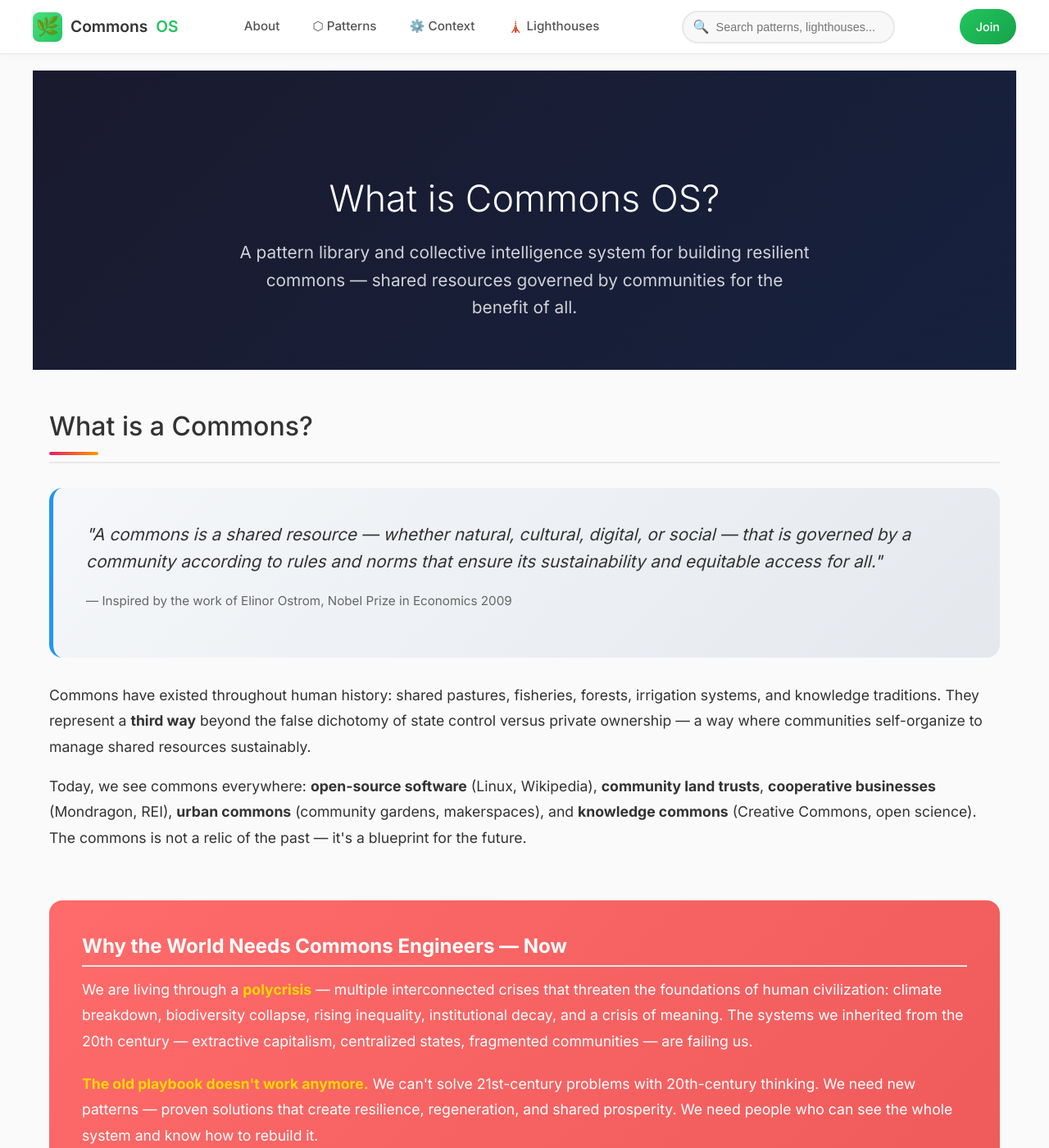
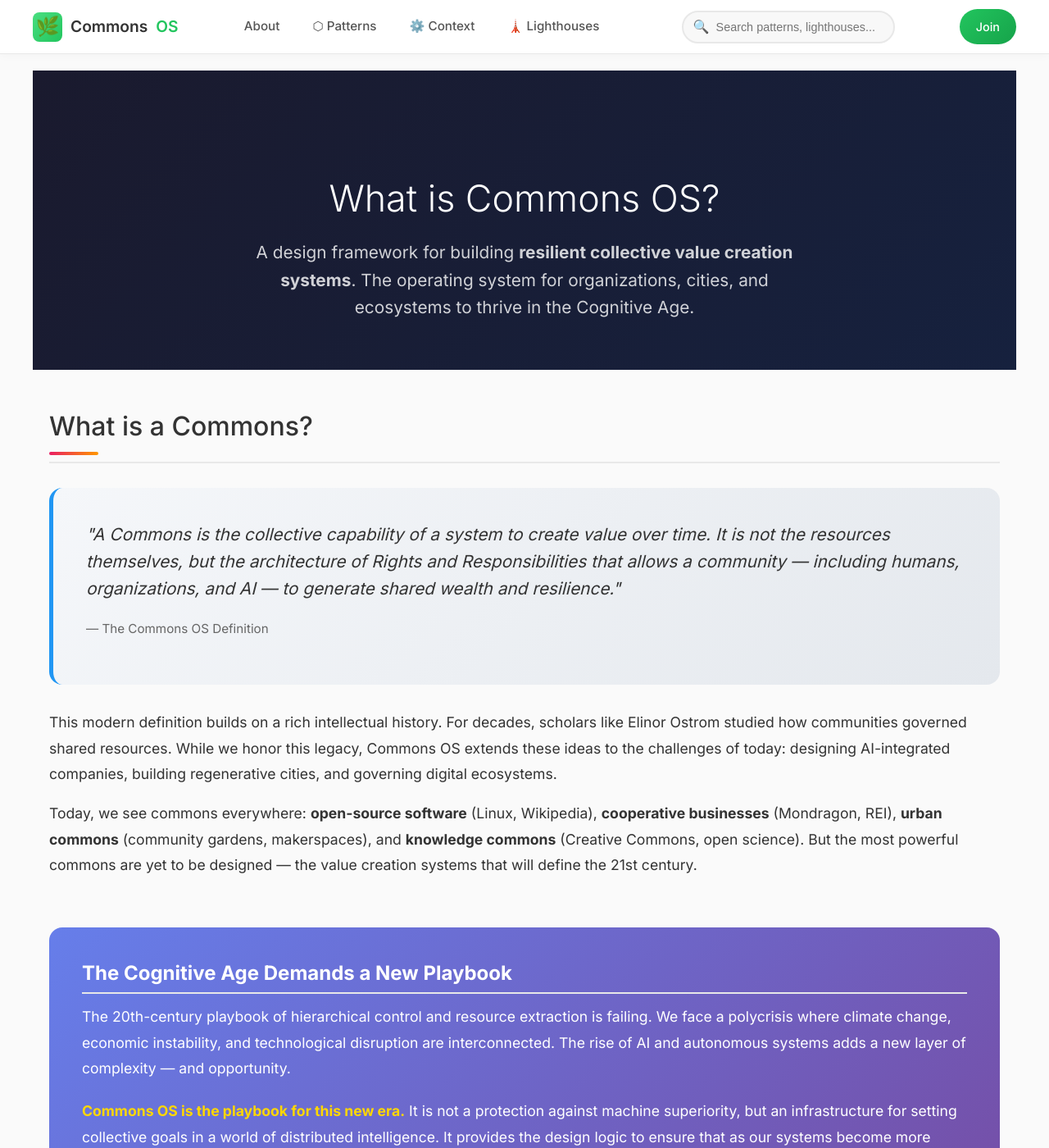
Before and after one commit to Commons-OS/commons-os.github.io, a Jekyll site: the page built from about/index.html, in a window 1280 px wide and 1400 px high. Shown: the whole window at 82% size. Built offline with Jekyll 4.4.1, drawn with Linux system fonts in a browser that asks for light colours; comment, search, counter and statistics services are not loaded; some of the changed text lies outside the part shown.

Commit message:
Reposition About page: assertive Commons definition for Cognitive Age
Key changes:
- New hero: 'resilient collective value creation systems' instead of 'shared resources governed by communities'
- New Commons definition: 'collective capability to create value' instead of Ostrom-style resource governance
- Added 'Cognitive Age' section explaining why Commons OS matters now
- Reframed Commons Engineer as 'systems architect' with concrete superpowers
- Added canonical examples section (Tesla, Mondragon, Buurtzorg)
- Moved historical references (Ostrom) to 'Standing on Shoulders' section
- Updated challenge card: 'AI & Autonomy' instead of 'Technological Disruption'

This shifts positioning from defensive (explaining Commons through history) to assertive (owning the category for the future).

```diff
--- a/about/index.html
+++ b/about/index.html
@@ -83,31 +83,31 @@
     font-size: 0.95em;
   }
 
-  /* Urgency Section */
-  .urgency-section {
-    background: linear-gradient(135deg, #ff6b6b 0%, #ee5a5a 100%);
+  /* Cognitive Age Section */
+  .cognitive-age-section {
+    background: linear-gradient(135deg, #667eea 0%, #764ba2 100%);
     color: white;
     border-radius: 16px;
     padding: 40px;
     margin: 40px 0;
   }
 
-  .urgency-section h2 {
+  .cognitive-age-section h2 {
     color: white;
     margin-top: 0;
   }
 
-  .urgency-section h2::after {
+  .cognitive-age-section h2::after {
     background: rgba(255,255,255,0.5);
   }
 
-  .urgency-section p {
+  .cognitive-age-section p {
     font-size: 1.1em;
     line-height: 1.8;
     margin-bottom: 20px;
   }
 
-  .urgency-section strong {
+  .cognitive-age-section strong {
     color: #ffd700;
   }
 
@@ -151,12 +151,11 @@
 
   /* Commons Engineer Section */
   .engineer-section {
-    background: linear-gradient(135deg, #667eea 0%, #764ba2 100%);
+    background: linear-gradient(135deg, #ff6b6b 0%, #ee5a5a 100%);
     color: white;
     border-radius: 16px;
     padding: 50px 40px;
     margin: 40px 0;
-    text-align: center;
   }
 
   .engineer-section h2 {
@@ -165,7 +164,7 @@
   }
 
   .engineer-section h2::after {
-    margin: 15px auto 0;
+    margin: 15px 0 0;
     background: rgba(255,255,255,0.5);
   }
 
@@ -173,12 +172,12 @@
     font-size: 1.15em;
     line-height: 1.8;
     max-width: 800px;
-    margin: 0 auto 30px;
+    margin-bottom: 20px;
   }
 
   .engineer-traits {
     display: flex;
-    justify-content: center;
+    justify-content: flex-start;
     gap: 30px;
     flex-wrap: wrap;
     margin-top: 30px;
@@ -189,6 +188,61 @@
     padding: 15px 25px;
     border-radius: 30px;
     font-weight: 500;
+  }
+
+  /* Superpowers List */
+  .superpowers-list {
+    list-style: none;
+    padding: 0;
+    margin: 25px 0;
+  }
+
+  .superpowers-list li {
+    font-size: 1.1em;
+    line-height: 1.8;
+    margin-bottom: 12px;
+    padding-left: 30px;
+    position: relative;
+  }
+
+  .superpowers-list li::before {
+    content: '→';
+    position: absolute;
+    left: 0;
+    color: rgba(255,255,255,0.7);
+  }
+
+  /* Canonical Examples Section */
+  .examples-section {
+    background: #fafafa;
+    border-radius: 16px;
+    padding: 40px;
+    margin: 40px 0;
+  }
+
+  .examples-section h2::after {
+    background: linear-gradient(90deg, var(--warm-green), var(--warm-blue));
+  }
+
+  .example-card {
+    background: white;
+    border-radius: 12px;
+    padding: 25px;
+    margin-bottom: 20px;
+    box-shadow: 0 2px 10px rgba(0,0,0,0.05);
+    border-left: 4px solid var(--warm-green);
+  }
+
+  .example-card h4 {
+    margin: 0 0 10px 0;
+    color: var(--text-dark);
+    font-size: 1.2em;
+  }
+
+  .example-card p {
+    margin: 0;
+    color: var(--text-muted);
+    line-height: 1.7;
   }
 
   /* Three Engines Section */
@@ -245,7 +299,7 @@
 
   /* History Section */
   .history-section {
-    background: #fafafa;
+    background: linear-gradient(135deg, #f5f7fa 0%, #e8ecf1 100%);
     border-radius: 16px;
     padding: 40px;
     margin: 40px 0;
@@ -266,17 +320,24 @@
   .cta-section {
     text-align: center;
     padding: 50px 20px;
-    background: linear-gradient(135deg, #f5f7fa 0%, #e8ecf1 100%);
+    background: linear-gradient(135deg, #1a1a2e 0%, #16213e 100%);
     border-radius: 16px;
     margin: 40px 0;
+    color: white;
   }
 
   .cta-section h2 {
     margin-top: 0;
+    color: white;
   }
 
   .cta-section h2::after {
     margin: 15px auto 0;
+    background: rgba(255,255,255,0.3);
+  }
+
+  .cta-section p {
+    color: rgba(255,255,255,0.8);
   }
 
   .cta-buttons {
@@ -307,21 +368,21 @@
   }
 
   .cta-secondary {
-    background: white;
-    color: var(--text-dark);
-    border: 2px solid #ddd;
+    background: rgba(255,255,255,0.1);
+    color: white;
+    border: 2px solid rgba(255,255,255,0.3);
   }
 
   .cta-secondary:hover {
-    border-color: var(--warm-blue);
-    color: var(--warm-blue);
+    background: rgba(255,255,255,0.2);
+    border-color: rgba(255,255,255,0.5);
   }
 </style>
 
 <!-- Hero Section -->
 <div class="about-hero">
   <h1>What is Commons OS?</h1>
-  <p class="subtitle">A pattern library and collective intelligence system for building resilient commons — shared resources governed by communities for the benefit of all.</p>
+  <p class="subtitle">A design framework for building <strong>resilient collective value creation systems</strong>. The operating system for organizations, cities, and ecosystems to thrive in the Cognitive Age.</p>
 </div>
 
 <!-- What is a Commons? -->
@@ -330,34 +391,34 @@
 
   <div class="commons-definition">
     <blockquote>
-      "A commons is a shared resource — whether natural, cultural, digital, or social — that is governed by a community according to rules and norms that ensure its sustainability and equitable access for all."
+      "A Commons is the collective capability of a system to create value over time. It is not the resources themselves, but the architecture of Rights and Responsibilities that allows a community — including humans, organizations, and AI — to generate shared wealth and resilience."
     </blockquote>
-    <p class="attribution">— Inspired by the work of Elinor Ostrom, Nobel Prize in Economics 2009</p>
+    <p class="attribution">— The Commons OS Definition</p>
   </div>
 
   <p style="font-size: 1.1em; line-height: 1.8; color: var(--text-dark);">
-    Commons have existed throughout human history: shared pastures, fisheries, forests, irrigation systems, and knowledge traditions. They represent a <strong>third way</strong> beyond the false dichotomy of state control versus private ownership — a way where communities self-organize to manage shared resources sustainably.
+    This modern definition builds on a rich intellectual history. For decades, scholars like Elinor Ostrom studied how communities governed shared resources. While we honor this legacy, Commons OS extends these ideas to the challenges of today: designing AI-integrated companies, building regenerative cities, and governing digital ecosystems.
   </p>
 
   <p style="font-size: 1.1em; line-height: 1.8; color: var(--text-dark);">
-    Today, we see commons everywhere: <strong>open-source software</strong> (Linux, Wikipedia), <strong>community land trusts</strong>, <strong>cooperative businesses</strong> (Mondragon, REI), <strong>urban commons</strong> (community gardens, makerspaces), and <strong>knowledge commons</strong> (Creative Commons, open science). The commons is not a relic of the past — it's a blueprint for the future.
+    Today, we see commons everywhere: <strong>open-source software</strong> (Linux, Wikipedia), <strong>cooperative businesses</strong> (Mondragon, REI), <strong>urban commons</strong> (community gardens, makerspaces), and <strong>knowledge commons</strong> (Creative Commons, open science). But the most powerful commons are yet to be designed — the value creation systems that will define the 21st century.
   </p>
 </div>
 
-<!-- Why Now? The Urgency -->
-<div class="urgency-section">
-  <h2>Why the World Needs Commons Engineers — Now</h2>
+<!-- Why Now? The Cognitive Age -->
+<div class="cognitive-age-section">
+  <h2>The Cognitive Age Demands a New Playbook</h2>
 
   <p>
-    We are living through a <strong>polycrisis</strong> — multiple interconnected crises that threaten the foundations of human civilization: climate breakdown, biodiversity collapse, rising inequality, institutional decay, and a crisis of meaning. The systems we inherited from the 20th century — extractive capitalism, centralized states, fragmented communities — are failing us.
+    The 20th-century playbook of hierarchical control and resource extraction is failing. We face a polycrisis where climate change, economic instability, and technological disruption are interconnected. The rise of AI and autonomous systems adds a new layer of complexity — and opportunity.
   </p>
 
   <p>
-    <strong>The old playbook doesn't work anymore.</strong> We can't solve 21st-century problems with 20th-century thinking. We need new patterns — proven solutions that create resilience, regeneration, and shared prosperity. We need people who can see the whole system and know how to rebuild it.
+    <strong>Commons OS is the playbook for this new era.</strong> It is not a protection against machine superiority, but an infrastructure for setting collective goals in a world of distributed intelligence. It provides the design logic to ensure that as our systems become more autonomous, they remain aligned with our shared purpose and values.
   </p>
 
   <p>
-    <strong>We call these people Commons Engineers.</strong>
+    Our focus is not on restricting resources, but on <strong>enabling new forms of value creation</strong> that are adaptive, attractive, and future-fit. We help you design systems that are not just sustainable, but <strong>superior under complexity</strong>.
   </p>
 </div>
 
@@ -398,13 +459,13 @@
 
     <div class="challenge-card">
       <div class="icon">🤖</div>
-      <h4>Technological Disruption</h4>
-      <p>AI and automation reshaping work, surveillance capitalism, digital divides widening.</p>
+      <h4>AI & Autonomy</h4>
+      <p>Autonomous systems reshaping work and governance, requiring new frameworks for human-machine collaboration.</p>
     </div>
   </div>
 
   <p style="font-size: 1.1em; line-height: 1.8; color: var(--text-dark); margin-top: 30px;">
-    These challenges are interconnected — and so are the solutions. <strong>Commons OS</strong> is a library of patterns that address these challenges across domains: Urban, Business, Ecology, and Life. Each pattern is a proven solution, documented with evidence, connected to related patterns, and ready to be adapted to your context.
+    These challenges are interconnected — and so are the solutions. <strong>Commons OS</strong> is a library of patterns that address these challenges across domains: Business, Urban, Ecology, and Life. Each pattern is a proven solution, documented with evidence, connected to related patterns, and ready to be adapted to your context.
   </p>
 </div>
 
@@ -413,18 +474,46 @@
   <h2>Who is a Commons Engineer?</h2>
 
   <p>
-    A <strong>Commons Engineer</strong> is someone who designs, builds, and maintains systems that serve the common good. They see the patterns that connect — how a regenerative farm uses the same principles as a thriving cooperative, how a resilient neighborhood mirrors a healthy ecosystem.
+    A <strong>Commons Engineer</strong> is a systems architect for the Cognitive Age. They design the ownership, governance, and value-creation models for future-fit organizations and ecosystems.
   </p>
 
   <p>
-    Commons Engineers don't just fix problems — they <strong>redesign systems</strong> so problems don't arise in the first place. They work at the intersection of technology, governance, ecology, and human flourishing.
+    They are not activists or preservationists. They are <strong>builders, designers, and strategists</strong>. They work at the intersection of technology, economics, and governance to create systems that are not just equitable, but high-performing, attractive, and resilient.
   </p>
 
+  <p><strong>A Commons Engineer learns to see what others miss:</strong></p>
+
+  <ul class="superpowers-list">
+    <li>Where value is <strong>actually created</strong>, not just where it is captured</li>
+    <li>How to design <strong>ownership beyond monetary shares</strong> — as clearly defined Rights and Responsibilities</li>
+    <li>How to build systems that <strong>thrive on change</strong>, rather than break under it</li>
+  </ul>
+
   <div class="engineer-traits">
-    <div class="trait">🔍 Systems Thinkers</div>
-    <div class="trait">🌱 Regenerative Designers</div>
-    <div class="trait">🤝 Community Builders</div>
-    <div class="trait">⚡ Pattern Practitioners</div>
+    <div class="trait">🔍 Systems Architects</div>
+    <div class="trait">⚡ Value Creation Designers</div>
+    <div class="trait">🌱 Resilience Engineers</div>
+    <div class="trait">🤝 Ownership Innovators</div>
+  </div>
+</div>
+
+<!-- Canonical Examples -->
+<div class="about-section examples-section">
+  <h2>Commons in Action: Modern Examples</h2>
+
+  <div class="example-card">
+    <h4>Tesla — Integrated Value Creation Ecosystem</h4>
+    <p>Tesla exemplifies modern commons thinking. Its power lies not in any single product, but in the integrated system: energy generation, storage, mobility, software, data, and infrastructure working together. The value emerges from the system, not from isolated components. Tesla's purpose — "Accelerate the world's transition to sustainable energy" — organizes value creation rather than merely commenting on it.</p>
+  </div>
+
+  <div class="example-card">
+    <h4>Mondragon — Ownership Architecture Beyond Capital</h4>
+    <p>Mondragon demonstrates ownership architecture beyond pure capital ownership. As a federation of worker cooperatives, it shows how Rights and Responsibilities can be distributed to create resilient, high-performing organizations that have thrived for over 60 years.</p>
+  </div>
+
+  <div class="example-card">
+    <h4>Buurtzorg — Organizational Commons in Knowledge Work</h4>
+    <p>Buurtzorg represents organizational commons in knowledge-intensive work. By pushing autonomy to self-managing nursing teams, it achieves both superior patient outcomes and lower costs — proving that commons-based design can outperform traditional hierarchies.</p>
   </div>
 </div>
 
@@ -477,13 +566,13 @@
 <!-- Call to Action -->
 <div class="cta-section">
   <h2>Ready to Build?</h2>
-  <p style="font-size: 1.1em; color: var(--text-muted); max-width: 600px; margin: 0 auto 20px;">
-    Whether you're designing a regenerative city, restructuring an organization, restoring an ecosystem, or crafting a meaningful life — the patterns are here. Start exploring.
+  <p style="font-size: 1.1em; max-width: 600px; margin: 0 auto 20px;">
+    Whether you're designing a future-fit organization, restructuring for resilience, or building systems that thrive on change — the patterns are here. Start exploring.
   </p>
 
   <div class="cta-buttons">
     <a href="/patterns/business/" class="cta-primary">Explore Patterns</a>
-    <a href="/patterns/suggest/" class="cta-secondary">Suggest a Pattern</a>
+    <a href="/suggest/" class="cta-secondary">Suggest a Pattern</a>
     <a href="https://cloudsters.net" class="cta-secondary" target="_blank">Join Community</a>
   </div>
 </div>
```
